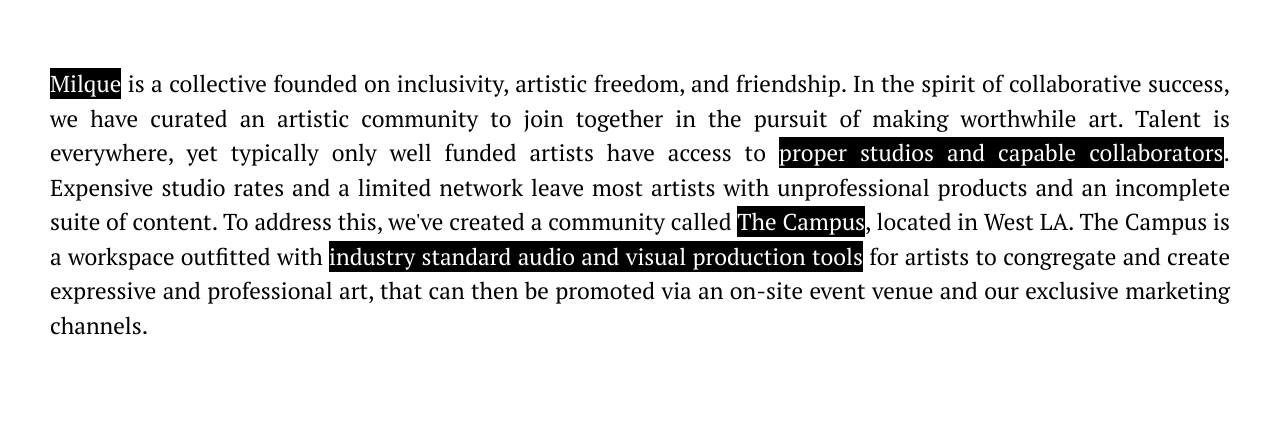
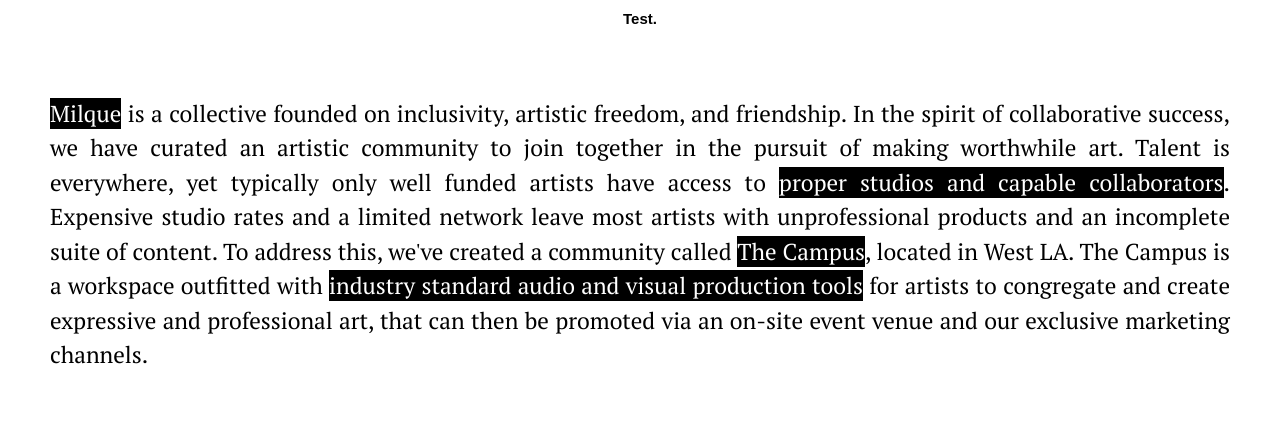
Before and after one commit to denise-wang/Milque-Website, a plain HTML site: page index.html in a window 1280 px wide. Shown: the part 694-1117 px from the top of the page. Before the commit the page ends 1088 px from the top, so only its background shows below. Drawn offline with Linux system fonts and the light colour scheme.

Commit message:
Update index.html

```diff
--- a/index.html
+++ b/index.html
@@ -28,6 +28,7 @@
       <video width="720" height="600" controls autoplay>
         <source src="#" type="video/mp4">
       </video>
+      <h1>Test.</h1>
       <h2>
         <a class="em-text">Milque</a> is a collective founded on inclusivity,
         artistic freedom, and friendship. In the spirit of collaborative success,
```
